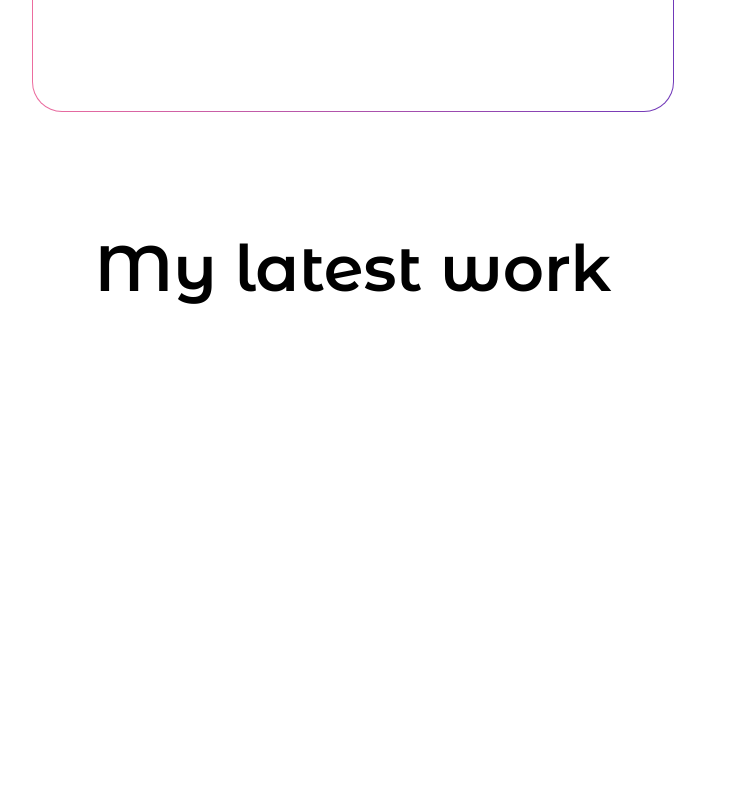
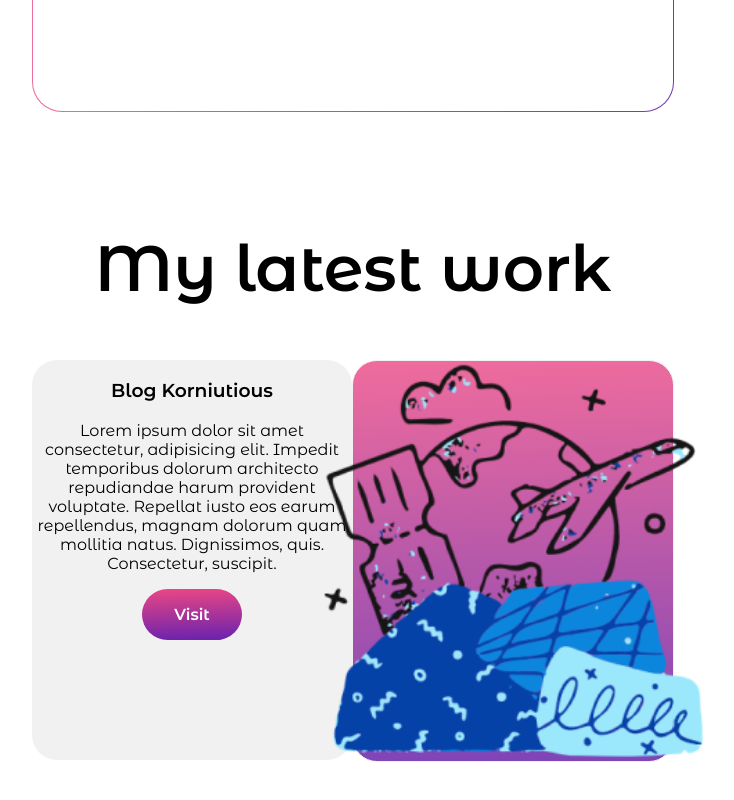
Before and after one commit to Wojtasbjj/newPortfolio, a plain HTML site: page index.html in a window 1280 px wide. Shown: the part 1290-2090 px from the top of the page, without its empty margins (287-1021 px from the left). Before the commit the page ends 1650 px from the top, so only its background shows below. Drawn offline with nearby package versions, Linux system fonts and the light colour scheme.

Commit message:
added first project in portfolio section

```diff
--- a/css/main.scss
+++ b/css/main.scss
@@ -87,10 +87,13 @@ section.hero {
         a {
             color: white;
             text-decoration: none;
-            background: linear-gradient(178.18deg, #FD749B -13.56%, #281AC8 158.3%);
+            background: linear-gradient(178.18deg, #fd4c7e -13.56%, #1c0cc7 158.3%);
             border-radius: 100px;
             padding: 1em;
             font-weight: bold;
+            &:hover {
+                background: linear-gradient(178.18deg, #ff7199 -13.56%, #3a2ec7 158.3%);
+            }
         }
     }
 
@@ -104,7 +107,6 @@ section.about-me {
     display: flex;
     justify-content: center;
     .container-about-me {
-        // width: 50%;
         height: 75vh;
         display: block;
         text-align: center;
@@ -141,6 +143,33 @@ section.portfolio {
             font-weight: bold;
             font-size: 4em;
         }
+        .korni {
+            .korni-left {
+                background: rgb(241, 241, 241);
+                border-radius: 25px;
+                p {
+                    margin-bottom: 2em;
+                }
+                a {
+                    color: white;
+                    text-decoration: none;
+                    background: linear-gradient(178.18deg, #fd4c7e -13.56%, #1c0cc7 158.3%);
+                    border-radius: 100px;
+                    padding: 1em 2em 1em 2em;
+                    font-weight: bold;
+                    &:hover {
+                        background: linear-gradient(178.18deg, #ff7199 -13.56%, #3a2ec7 158.3%);
+                    }
+                }
+            }
+            .korni-right {
+                border: solid 1px rgb(241, 241, 241);
+                border-radius: 25px;
+                background: linear-gradient(178.18deg, #ff7199 -13.56%, #3a2ec7 158.3%);
+                display: flex;
+                justify-content: center;
+            }
+        }
     }
 }
 
@@ -169,6 +198,20 @@ section.portfolio {
 
     .container-about-me {
         width: 80%;
+    }
+
+    .korni {
+        display: block;
+        .korni-left {
+            width: 80%;
+            height: 50vh;
+            margin: 0 auto;
+        }
+        .korni-right {
+            width: 80%;
+            height: 50vh;
+            margin: 0 auto 4em auto;
+        }
     }
 
 }
@@ -212,4 +255,21 @@ section.portfolio {
     .container-about-me {
         width: 50%;
     }
+
+
+
+    .korni {
+        display: flex;
+        justify-content: center;
+        margin-bottom: 4em;
+        .korni-left {
+            width: 25%;
+            height: 50vh;
+        }
+        .korni-right {
+            width: 25%;
+            height: 50vh;
+        }
+    }
+
 }
--- a/index.html
+++ b/index.html
@@ -4,7 +4,7 @@
     <meta charset="UTF-8">
     <meta http-equiv="X-UA-Compatible" content="IE=edge">
     <meta name="viewport" content="width=device-width, initial-scale=1.0">
-    <title>Document</title>
+    <title>Wojciech Gajda</title>
     <link rel="stylesheet" href="css/main.css">
     <script src="https://unpkg.com/vue@next" defer></script>
     <script src="app.js" defer></script>
@@ -14,7 +14,6 @@
         <div class="container">
             <img @click=(test()) id="mobile-cta" src="assets/menu.svg" alt="open mobile menu">
             <nav class="navigation">
-                <!-- <img src="assets/exit.svg" alt="exit mobile menu"> -->
                 <ul class="primary-nav">
                     <li><a href="#about-me">About me</a></li>
                     <li><a href="#portfolio">Portfolio</a></li>
@@ -58,16 +57,17 @@
     <section id="portfolio" class="portfolio">
         <div class="container-portfolio">
             <h1>My latest work</h1>
+            <div class="korni">
+                <div class="korni-left">
+                    <h3>Blog Korniutious</h3>
+                    <p>Lorem ipsum dolor sit amet consectetur, adipisicing elit. Impedit temporibus dolorum architecto repudiandae harum provident voluptate. Repellat iusto eos earum repellendus, magnam dolorum quam mollitia natus. Dignissimos, quis. Consectetur, suscipit.</p>
+                    <a href="#">Visit</a>
+                </div>
+                <div class="korni-right">
+                    <img src="assets/travel.png" alt="Travel picture">
+                </div>
+            </div>
         </div>
     </section>
-
-        <!-- <script>
-            const mobileBtn = document.getElementById('mobile-cta')
-            nav = document.querySelector('nav')
-
-            mobileBtn.addEventListener("click", () => {
-                nav.classList.toggle("show-nav")
-            })
-        </script> -->
 </body>
 </html>
```
Also changed, not shown: assets/travel.png (added), css/main.css, css/main.min.css.
